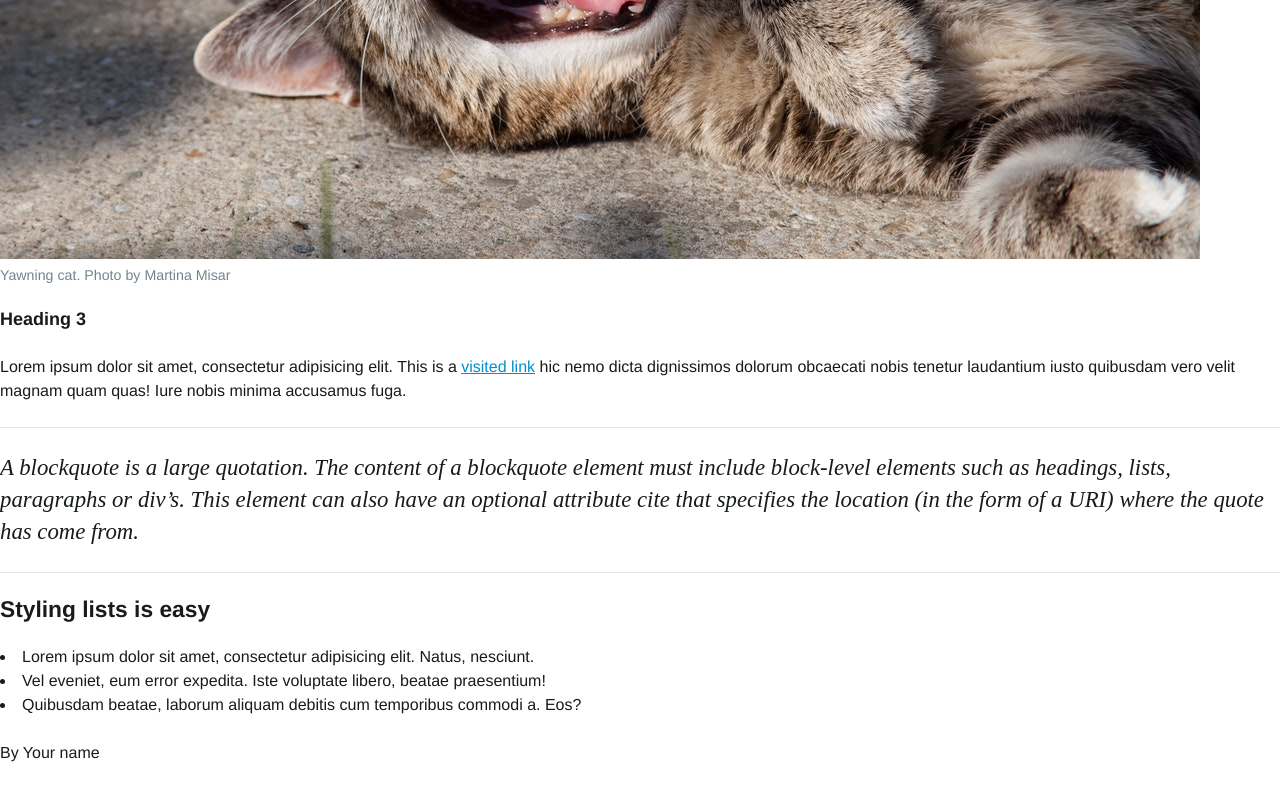
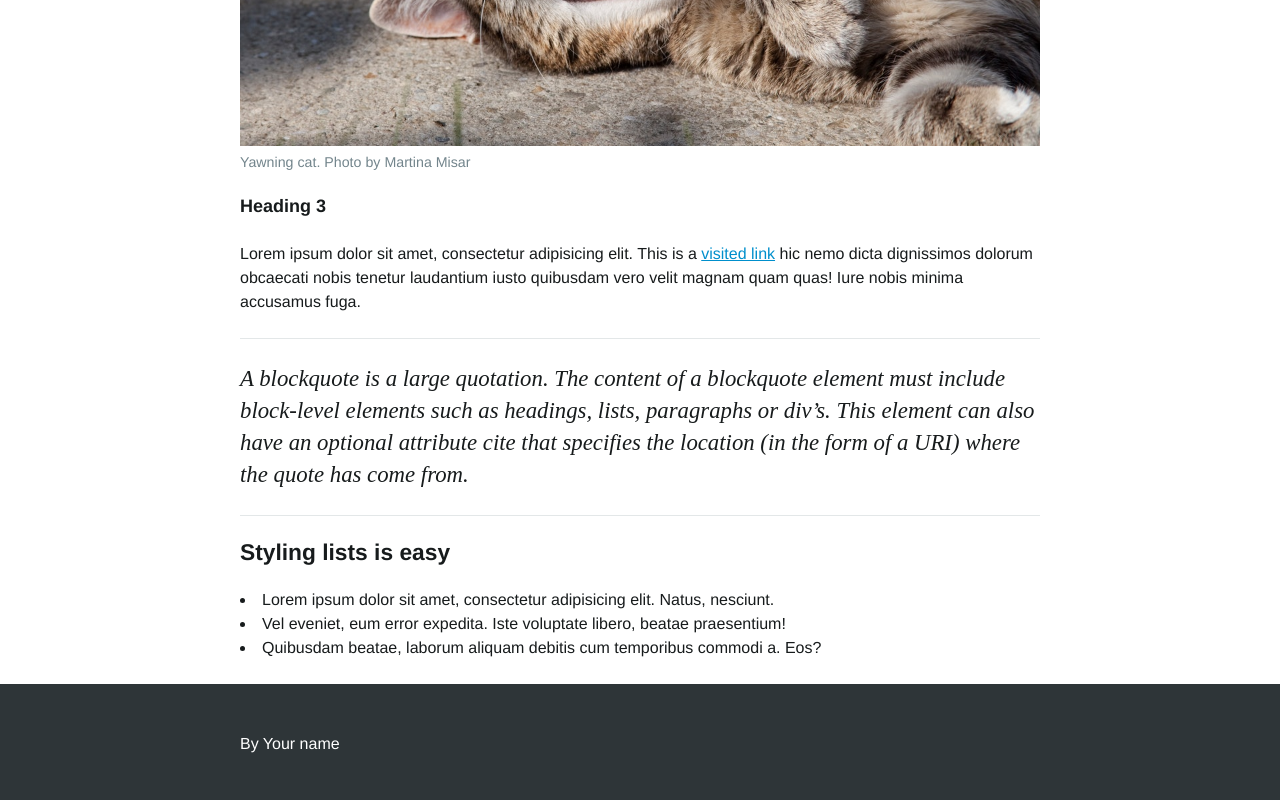
Before and after one commit to mct-ui/html5-boilerplate-PypaertSybrin, a plain HTML site: page index.html in a window 1280 px wide. Shown: the part 840-1640 px from the top of the page. Drawn offline with Linux system fonts and the light colour scheme.

Commit message:
Labo is klaar

```diff
--- a/css/screen.scss
+++ b/css/screen.scss
@@ -316,6 +316,22 @@ a:active {
 */
 
 .o-row {
+  padding: $space-m $space-m 0;
+  display: flow-root;
+
+  &--dark{
+    background-color: get-color(color-gray, 800);
+    color: white;
+  }
+  &--primary{
+    background-color: $color-primary-lighter;
+  }
+  &--lg{
+    @media (min-width: 769px) {
+       padding: $space-xl $space-xl $space-m
+    }
+
+  }
 }
 
 /*
@@ -325,6 +341,8 @@ a:active {
 */
 
 .o-container {
+  max-width: 50em; /*  (50 * 16px = 800)  */
+  margin: 0 auto;
 }
 
 /*
--- a/index.html
+++ b/index.html
@@ -1,4 +1,4 @@
-<!doctype html>
+<!DOCTYPE html>
 <html lang="en">
 
 <head>
@@ -16,14 +16,18 @@
     <link rel="apple-touch-icon" href="apple-touch-icon.png">
     <!-- voor apple -->
     <link rel="manifest" href="manifest.webmanifest">
+    <!-- webmanifest voor android en chrome -->
 </head>
 
 <body>
-    <header>
+    <header class="o-row o-row--primary">
+        <div class="o-container">
             <h1>Hello world! This is my HTML5 boilerplate.</h1>
             <p>A Boilerplate helps you build fast, robust, and adaptable web apps or sites. Kick-start your project with the combined knowledge and effort of 100s of developers, all in one little package.</p>
+        </div>
     </header>
-    <main>
+    <main class="o-row">
+        <div class="o-container">
             <h2>
                 In this document
             </h2>
@@ -71,9 +75,12 @@
                 <li>Vel eveniet, eum error expedita. Iste voluptate libero, beatae praesentium!</li>
                 <li>Quibusdam beatae, laborum aliquam debitis cum temporibus commodi a. Eos?</li>
             </ul>
+        </div>
     </main>
-    <footer>
+    <footer class="o-row o-row--dark o-row--lg">
+        <div class="o-container">
             <p>By <strong>Your name</strong></p>
+        </div>
     </footer>
 </body>
 
```
Also changed, not shown: css/screen.css. Lines whose indentation alone changed are shown as unchanged.
